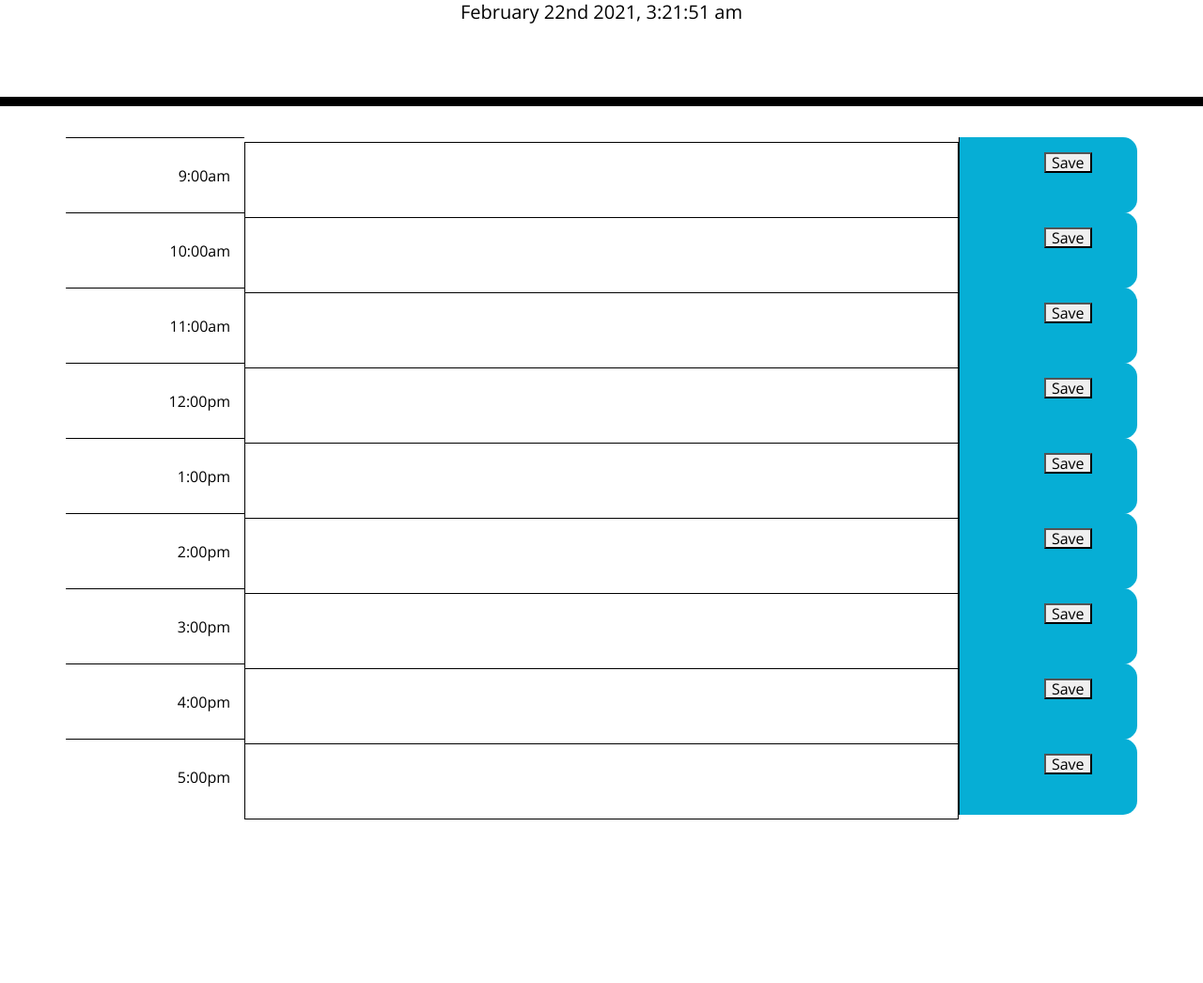
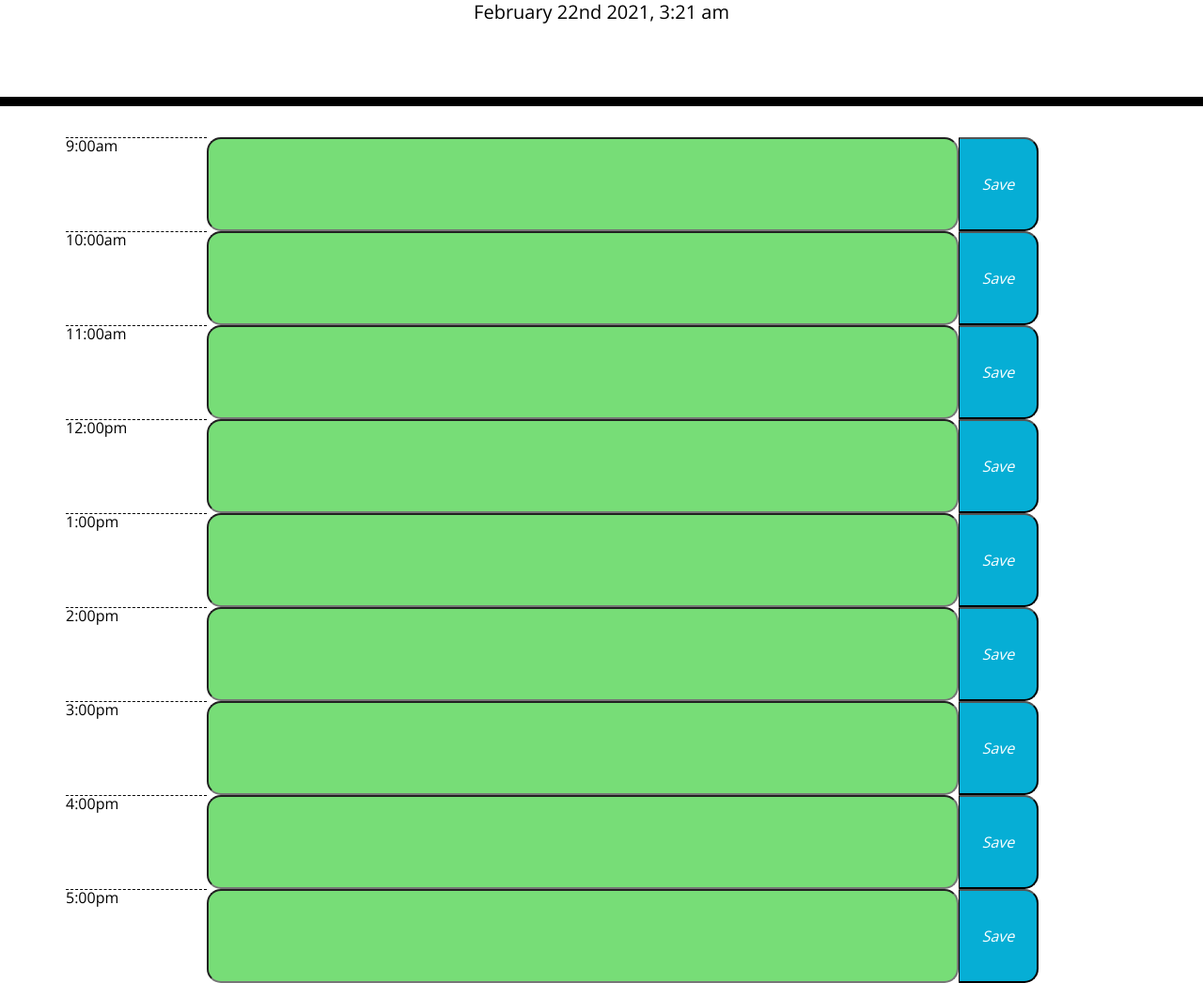
Before and after one commit to josephmnielsen/dayPlanner, a plain HTML site: page Develop/index.html in a window 1280 px wide. Shown: the part 191-1237 px from the top of the page at 94% size. Before the commit the page ends 1063 px from the top, so only its background shows below. Drawn offline with nearby package versions, Linux system fonts and the light colour scheme.

Commit message:
update functioning planner

```diff
--- a/Develop/index.html
+++ b/Develop/index.html
@@ -28,106 +28,53 @@
       <p class="lead">A simple calendar app for scheduling your work day</p>
       <p id="currentDay" class="lead"></p>
     </header>
-    <div class="container time-block">
-      <div class="row" id="nineAm">
-        <div class="col-lg-2" id="hour">
-          <div class="timeOfDay">9:00am</div>
-        </div>
-        <div class="col-lg-8">
-          <textarea class="agenda"></textarea>
-        </div>
-        <div class="col-lg-2 saveBtn">
-          <button>Save</button>
-        </div>
+    <div class="container">
+      <div class="row">
+        <div class="hour">9:00am</div>
+        <input type="text" class="time-block" id="nine">
+        <button class="saveBtn"><i>Save</i></button>
       </div>
-      <div class="row" id="tenAm">
-        <div class="col-lg-2" id="hour">
-          <div class="timeOfDay">10:00am</div>
-        </div>
-        <div class="col-lg-8">
-          <textarea class="agenda"></textarea>
-        </div>
-        <div class="col-lg-2 saveBtn">
-          <button>Save</button>
-        </div>
+      <div class="row">
+        <div class="hour">10:00am</div>
+        <input type="text" class="time-block" id="ten">
+        <button class="saveBtn"><i>Save</i></button>
       </div>
-      <div class="row" id="elevenAm">
-        <div class="col-lg-2" id="hour">
-          <div class="timeOfDay">11:00am</div>
-        </div>
-        <div class="col-lg-8">
-          <textarea class="agenda"></textarea>
-        </div>
-        <div class="col-lg-2 saveBtn">
-          <button>Save</button>
-        </div>
+      <div class="row">
+        <div class="hour">11:00am</div>
+        <input type="text" class="time-block" id="eleven">
+        <button class="saveBtn"><i>Save</i></button>
       </div>
-      <div class="row" id="twelvePm">
-        <div class="col-lg-2" id="hour">
-          <div class="timeOfDay">12:00pm</div>
-        </div>
-        <div class="col-lg-8">
-          <textarea class="agenda"></textarea>
-        </div>
-        <div class="col-lg-2 saveBtn">
-          <button>Save</button>
-        </div>
+      <div class="row">
+        <div class="hour">12:00pm</div>
+        <input type="text" class="time-block" id="twelve">
+        <button class="saveBtn"><i>Save</i></button>
       </div>
-      <div class="row" id="onePm">
-        <div class="col-lg-2" id="hour">
-          <div class="timeOfDay">1:00pm</div>
-        </div>
-        <div class="col-lg-8">
-          <textarea class="agenda"></textarea>
-        </div>
-        <div class="col-lg-2 saveBtn">
-          <button>Save</button>
-        </div>
+      <div class="row">
+        <div class="hour">1:00pm</div>
+        <input type="text" class="time-block" id="one">
+        <button class="saveBtn"><i>Save</i></button>
       </div>
-      <div class="row" id="twoPm">
-        <div class="col-lg-2" id="hour">
-          <div class="timeOfDay">2:00pm</div>
-        </div>
-        <div class="col-lg-8">
-          <textarea class="agenda"></textarea>
-        </div>
-        <div class="col-lg-2 saveBtn">
-          <button>Save</button>
-        </div>
+      <div class="row">
+        <div class="hour">2:00pm</div>
+        <input type="text" class="time-block" id="two">
+        <button class="saveBtn"><i>Save</i></button>
       </div>
-      <div class="row" id="threePm">
-        <div class="col-lg-2" id="hour">
-          <div class="timeOfDay">3:00pm</div>
-        </div>
-        <div class="col-lg-8">
-          <textarea class="agenda"></textarea>
-        </div>
-        <div class="col-lg-2 saveBtn">
-          <button>Save</button>
-        </div>
+      <div class="row">
+        <div class="hour">3:00pm</div>
+        <input type="text" class="time-block" id="three">
+        <button class="saveBtn"><i>Save</i></button>
       </div>
-      <div class="row" id="fourPm">
-        <div class="col-lg-2" id= "hour">
-          <div class="timeOfDay">4:00pm</div>
-        </div>
-        <div class="col-lg-8">
-          <textarea class="agenda"></textarea>
-        </div>
-        <div class="col-lg-2 saveBtn">
-          <button>Save</button>
-        </div>
+      <div class="row">
+        <div class="hour">4:00pm</div>
+        <input type="text" class="time-block" id="four">
+        <button class="saveBtn"><i>Save</i></button>
       </div>
-      <div class="row" id="fivePm">
-        <div class="col-lg-2" id="hour">
-          <div class="timeOfDay">5:00pm</div>
-        </div>
-        <div class="col-lg-8">
-          <textarea class="agenda"></textarea>
-        </div>
-        <div class="col-lg-2 saveBtn">
-          <button>Save</button>
-        </div>
+      <div class="row">
+        <div class="hour">5:00pm</div>
+        <input type="text" class="time-block" id="five">
+        <button class="saveBtn"><i>Save</i></button>
       </div>
+
     </div>
 
     <script src="https://code.jquery.com/jquery-3.4.1.min.js"></script>
--- a/Develop/script.js
+++ b/Develop/script.js
@@ -3,22 +3,91 @@
 // Create a function to change background color of text-area depending on hour
 
 
-document.getElementById('currentDay').textContent = moment().format('MMMM Do YYYY, h:mm:ss a')
+document.getElementById('currentDay').textContent = moment().format('MMMM Do YYYY, h:mm a')
 
-let arr = ['9:00am', '10:00am', '11:00am', '12:00pm', '1:00pm', '2:00pm', '3:00pm', '4:00pm', '5:00pm']
-let currentTime = moment().format('LT')
-console.log(currentTime)
-let agendaTime = document.getElementById('timeOfDay').textContent
-console.log(agendaTime)
+var currentHour = new Date()
+var hours = currentHour.getHours()
 
 
-  if (agendaTime < currentTime ) {
-    document.getElementById('agenda').className.add('past')
+ for (i = 0; i <24; i++)
 
-  } else if (agendaTime = currentTime ) {
-    document.getElementById('agenda').className.add('present')
-
-  } else if (agendaTime > currentTime) {
-    document.getElementById('agenda').className.add('future')
-
-  }
+ if (hours > 9) {
+   document.getElementById('nine').classList.add('past')
+ } else if (hours < 9) {
+   document.getElementById('nine').classList.add('future')
+ }
+  else if (hours == '9') {
+   document.getElementById('nine').classList.add('present')
+}
+if (hours > 10) {
+  document.getElementById('ten').classList.add('past')
+}
+else if (hours < 10) {
+  document.getElementById('ten').classList.add('future')
+}
+else if (hours == '10') {
+  document.getElementById('ten').classList.add('present')
+}
+if (hours > 11) {
+  document.getElementById('eleven').classList.add('past')
+}
+else if (hours < 11) {
+  document.getElementById('eleven').classList.add('future')
+}
+else if (hours == '11') {
+  document.getElementById('eleven').classList.add('present')
+}
+if (hours > 12) {
+  document.getElementById('twelve').classList.add('past')
+}
+else if (hours < 12) {
+  document.getElementById('twelve').classList.add('future')
+}
+else if (hours == '12') {
+  document.getElementById('twelve').classList.add('present')
+}
+if (hours > 13) {
+  document.getElementById('one').classList.add('past')
+}
+else if (hours < 13) {
+  document.getElementById('one').classList.add('future')
+}
+else if (hours == '13') {
+  document.getElementById('one').classList.add('present')
+}
+if (hours > 14) {
+  document.getElementById('two').classList.add('past')
+}
+else if (hours < 14) {
+  document.getElementById('two').classList.add('future')
+}
+else if (hours == '14') {
+  document.getElementById('two').classList.add('present')
+}
+if (hours > 15) {
+  document.getElementById('three').classList.add('past')
+}
+else if (hours < 15) {
+  document.getElementById('three').classList.add('future')
+}
+else if (hours == '15') {
+  document.getElementById('three').classList.add('present')
+}
+if (hours > 16) {
+  document.getElementById('four').classList.add('past')
+}
+else if (hours < 16) {
+  document.getElementById('four').classList.add('future')
+}
+else if (hours == '16') {
+  document.getElementById('four').classList.add('present')
+}
+if (hours > 17) {
+  document.getElementById('five').classList.add('past')
+}
+else if (hours < 17) {
+  document.getElementById('five').classList.add('future')
+}
+else if (hours == '17') {
+  document.getElementById('five').classList.add('present')
+}
--- a/Develop/style.css
+++ b/Develop/style.css
@@ -34,29 +34,24 @@ textarea {
 }
 
 .time-block {
-  text-align: center;
+  text-align: left;
   border-radius: 15px;
+  width: 800px;
+
 }
 
 .row {
   white-space: pre-wrap;
   height: 80px;
   border-top: 1px solid white;
+  margin-bottom: 20px
 }
 
-#hour {
-  position: relative;
-  background: white;
+.hour {
+  background-color: #ffffff;
   color: #000000;
-  text-align: right;
-  border-top: 1px solid #000000;
-  width: 10%;
-}
-
-.agenda {
-  width: 100%;
-  height: 100%;
-  padding: 0%;
+  border-top: 1px dashed #000000;
+  width: 150px;
 }
 
 .past {
@@ -80,6 +75,8 @@ textarea {
   border-bottom-right-radius: 15px;
   background-color: #06AED5;
   color: white;
+  height: 100px;
+  width: 85px;
 }
 
 .saveBtn i:hover {
```
Also changed, not shown: 1 other file.
